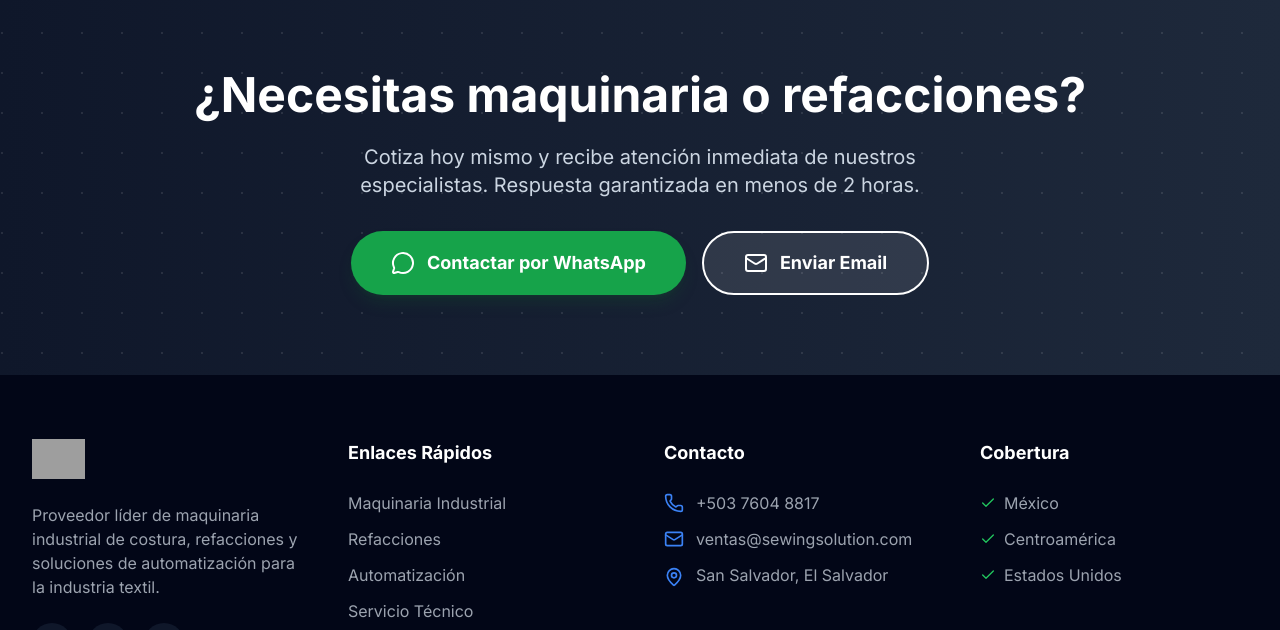
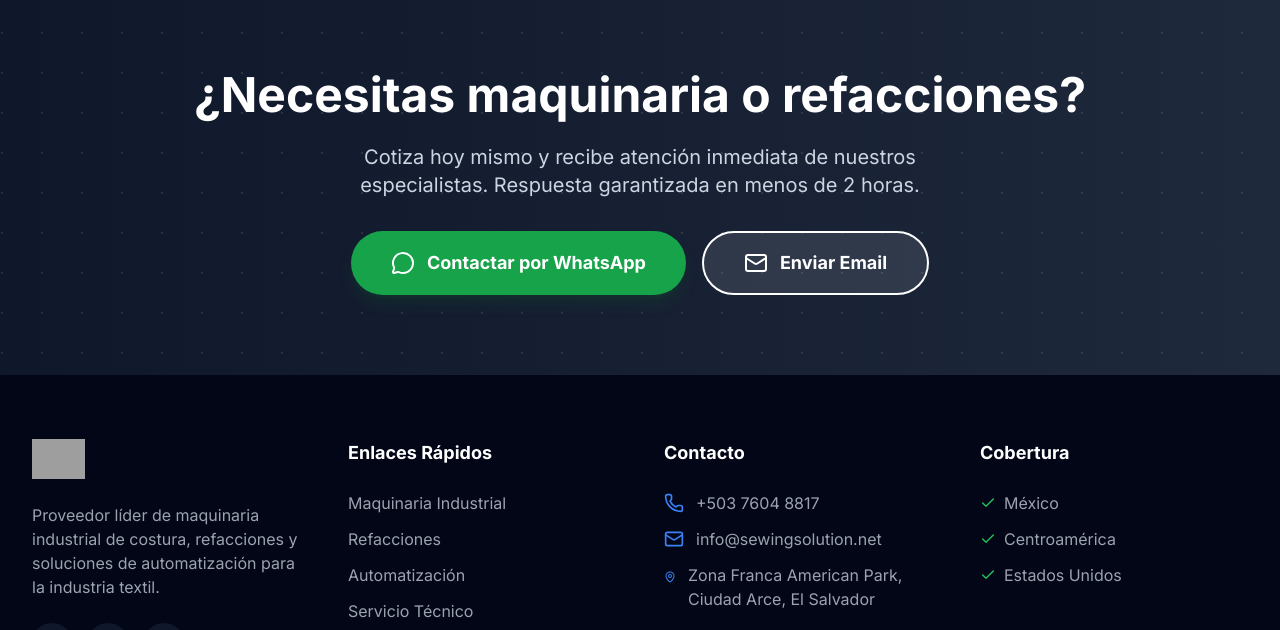
Before and after one commit to FBOL-SS/WEB_SEWING, a plain HTML site: page index.html in a window 1280 px wide. Shown: the part 3243-3873 px from the top of the page. Drawn offline with nearby package versions, Linux system fonts and the light colour scheme; grey boxes are pictures that could not be loaded; files whose address does not match are found by name.

Commit message:
Update contact email and address in index.html

```diff
--- a/index.html
+++ b/index.html
@@ -403,11 +403,11 @@
                         </li>
                         <li class="flex items-center gap-3">
                             <i data-lucide="mail" class="w-5 h-5 text-blue-500"></i>
-                            <span>ventas@sewingsolution.com</span>
+                            <span>info@sewingsolution.net</span>
                         </li>
                         <li class="flex items-start gap-3">
                             <i data-lucide="map-pin" class="w-5 h-5 text-blue-500 mt-1"></i>
-                            <span>San Salvador, El Salvador</span>
+                            <span>Zona Franca American Park, Ciudad Arce, El Salvador</span>
                         </li>
                     </ul>
                 </div>
```
